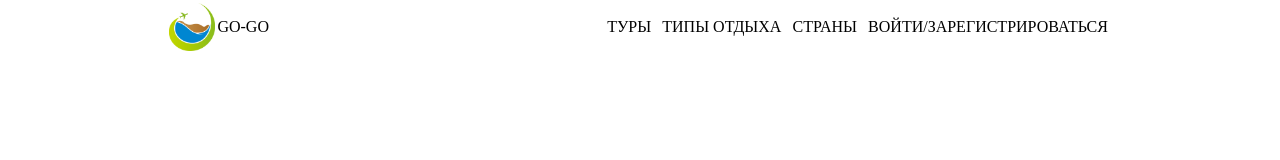
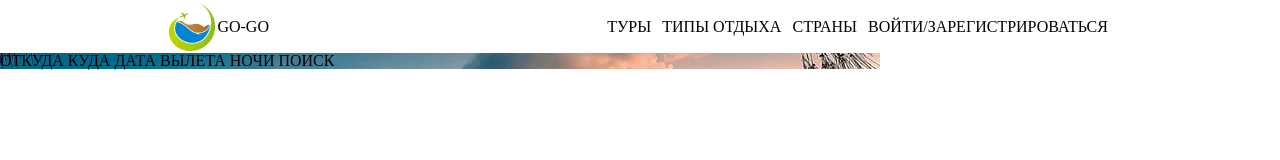
Before and after one commit to infandis/homework06, a plain HTML site: page index.html in a window 1280 px wide. Drawn offline with Linux system fonts and the light colour scheme.

Commit message:
created block - search

```diff
--- a/index.html
+++ b/index.html
@@ -55,7 +55,17 @@
                     </li>
                 </ul>
             </header>
-
+            <main class="main">
+                <div class="search">
+                    <ul class="search__menu">
+                        <li class="search__item">ОТКУДА</li>
+                        <li class="search__item">КУДА</li>
+                        <li class="search__item">ДАТА ВЫЛЕТА</li>
+                        <li class="search__item">НОЧИ</li>
+                        <li class="search__item">ПОИСК</li>
+                    </ul>
+                </div>
+            </main>
 
 
 
--- a/styles/styles.css
+++ b/styles/styles.css
@@ -67,3 +67,13 @@
 .menu__item:hover .form {
     display: block;
 }
+
+.main {
+    background-image: url(../img/seychelles-panorama.jpg);
+    background-repeat: no-repeat;
+
+}
+
+.search__item {
+    display: inline-block;
+}
```
Also changed, not shown: img/beach.jpg (added), img/seychelles-panorama.jpg (added).
